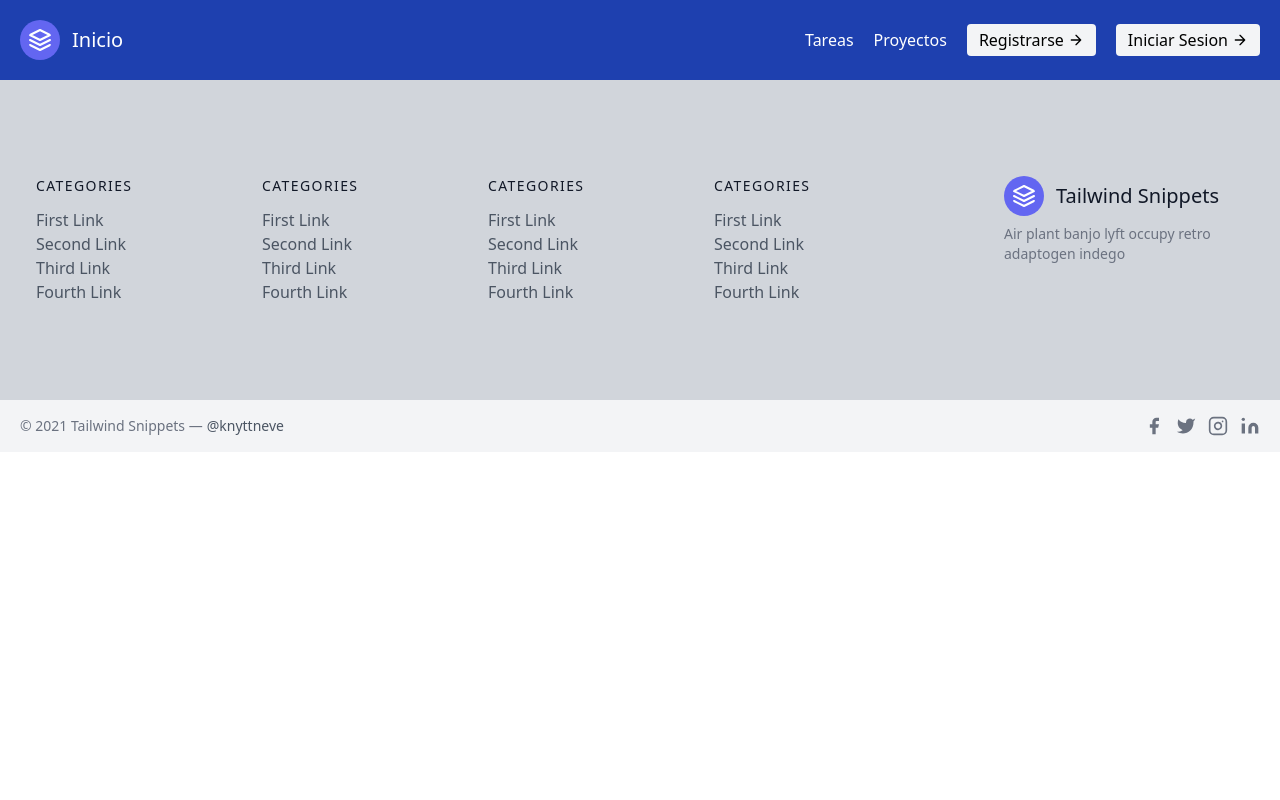
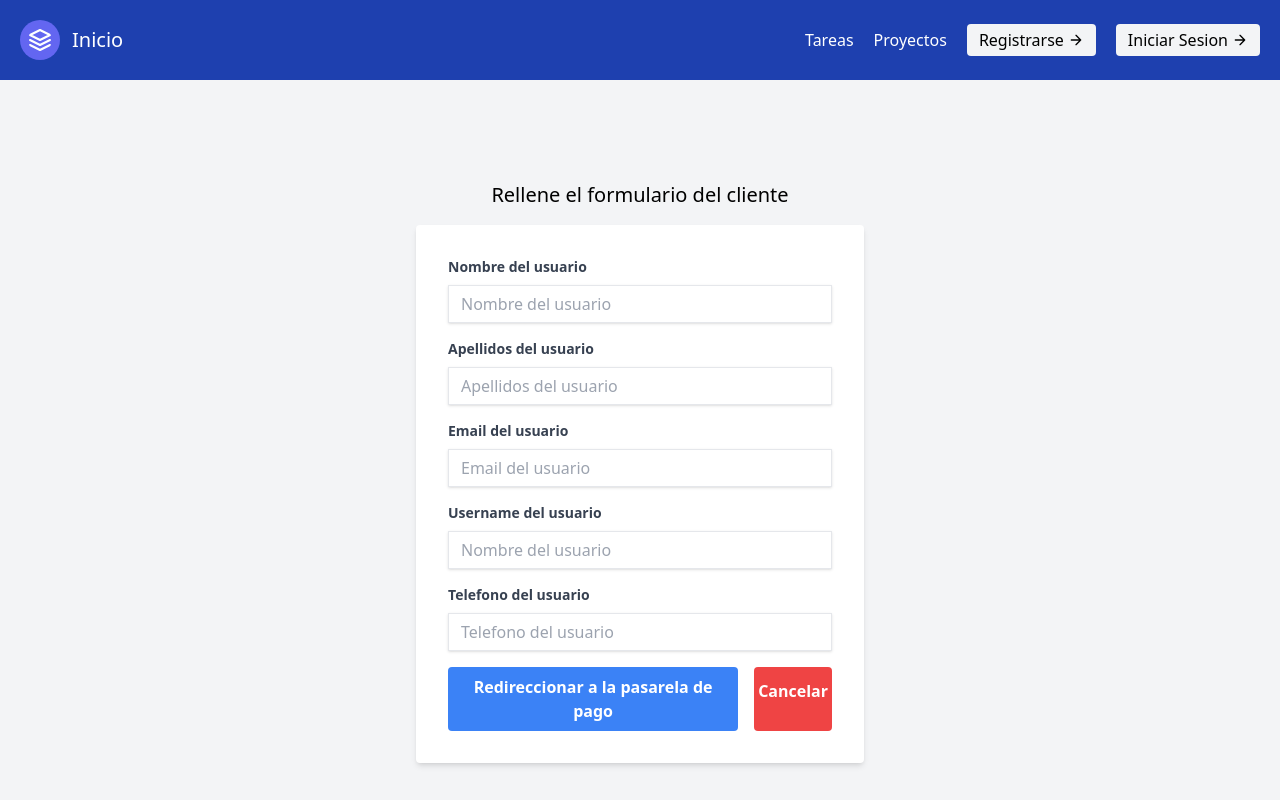
Before and after one commit to rubsuadav/DRF_REACT_EXAMPLE, a React (Vite) app in the folder frontend/: page /payments/free/0 in a window 1280 px wide. Shown: the top 800 px of the page. Built offline with nearby package versions, Linux system fonts and the light colour scheme.

Commit message:
Add subscription and success subscription components

```diff
--- a/frontend/src/App.jsx
+++ b/frontend/src/App.jsx
@@ -17,6 +17,8 @@ import CreateProject from "./pages/CreateProject";
 import EditProject from "./pages/EditProject";
 import Login from "./pages/auth/Login";
 import Register from "./pages/auth/Register";
+import Subscription from "./components/Subscription";
+import SuccesSubcription from "./components/SuccesSubcription";
 
 // Authentication and routes
 import { AuthContextProvider } from "./context/authContext";
@@ -56,6 +58,12 @@ export default function App() {
                 <Route path="/login" element={<Login />} />
                 <Route path="/register" element={<Register />} />
               </Route>
+              {/* Subscriptions */}
+              <Route
+                path="/payments/:subscriptionName/:subscriptionPrice"
+                element={<Subscription />}
+              />
+              <Route path="/success" element={<SuccesSubcription />} />
             </Route>
           </Routes>
           <Footer />
--- /dev/null
+++ b/frontend/src/components/Subscription.jsx
@@ -0,0 +1,231 @@
+import React, { useState } from "react";
+import { useParams, Link } from "react-router-dom";
+import Swal from "sweetalert2";
+
+export default function Subscription() {
+  const [form, setForm] = useState({
+    name: "",
+    last_name: "",
+    email: "",
+    username: "",
+    phone: "",
+  });
+
+  const { subscriptionName, subscriptionPrice } = useParams();
+
+  const [errors, setErrors] = useState({});
+
+  const { name, last_name, email, username, phone } = form;
+
+  function handleInput(e) {
+    setForm({ ...form, [e.target.name]: e.target.value });
+    setErrors({});
+  }
+
+  async function handleSubmit(e) {
+    e.preventDefault();
+
+    const customerResponse = await fetch(
+      "http://localhost:8000/api/customer/",
+      {
+        method: "POST",
+        headers: {
+          "Content-Type": "application/json",
+        },
+        body: JSON.stringify(form),
+      }
+    );
+
+    const customerData = await customerResponse.json();
+
+    let customerErrors = null;
+    switch (customerResponse.status) {
+      case 400:
+        customerErrors = customerData;
+        setErrors(customerErrors);
+        break;
+      case 201:
+        break;
+      case 500:
+        customerErrors = customerData;
+        setErrors(customerErrors);
+        break;
+      default:
+        break;
+    }
+
+    const priceResponse = await fetch("http://localhost:8000/api/price/", {
+      method: "POST",
+      headers: {
+        "Content-Type": "application/json",
+      },
+      body: JSON.stringify({
+        price: subscriptionPrice,
+        name: subscriptionName,
+      }),
+    });
+
+    const priceData = await priceResponse.json();
+    try {
+      if (!customerErrors) {
+        const alert = await Swal.fire({
+          title: "Datos del formulario correctos",
+          text: "¿Desea continuar con el pago?",
+          icon: "success",
+          confirmButtonText: "Si",
+          denyButtonText: "No",
+          showConfirmButton: true,
+          showDenyButton: true,
+        });
+        if (alert.isConfirmed) {
+          //AQUI VA LA LOGICA DEL FETCH DEL CHECKOUT
+          const checkoutResponse = await fetch(
+            "http://127.0.0.1:8000/api/checkout/",
+            {
+              method: "POST",
+              headers: {
+                "Content-Type": "application/json",
+              },
+              body: JSON.stringify({
+                customer_id: customerData["id del cliente"],
+                price_id: priceData["id del precio"],
+                success_url: "http://localhost:5173/success",
+              }),
+            }
+          );
+          const checkoutData = await checkoutResponse.json();
+          window.location.href = checkoutData["url de la sesion"];
+        }
+      }
+    } catch (error) {
+      Swal.fire({
+        title: "Imposible redireccionar a ls pasarela de pago",
+        text: "Debes de rellenar todos los campos del formulario correctamente",
+        icon: "error",
+      });
+    }
+  }
+
+  return (
+    <div className="flex flex-col items-center justify-center min-h-screen bg-gray-100">
+      <h1 className="text-center text-xl">Rellene el formulario del cliente</h1>
+      <div className="w-full max-w-md p-8 m-4 bg-white rounded shadow-md">
+        <form onSubmit={(e) => handleSubmit(e)}>
+          <div className="mb-4">
+            <label
+              htmlFor="Nombre del usuario"
+              className="block mb-2 text-sm font-bold text-gray-700"
+            >
+              Nombre del usuario
+            </label>
+            <input
+              type="text"
+              className="w-full px-3 py-2 leading-tight text-gray-700 border rounder shadow appearance-none focus:outline-none focus:shadow-outline"
+              placeholder="Nombre del usuario"
+              name="name"
+              value={name}
+              onChange={(e) => handleInput(e)}
+            />
+            {errors.name && (
+              <p className="mt-1 text-xs italic text-red-500">{errors.name}</p>
+            )}
+          </div>
+          <div className="mb-4">
+            <label
+              htmlFor="Apellidos del usuario"
+              className="block mb-2 text-sm font-bold text-gray-700"
+            >
+              Apellidos del usuario
+            </label>
+            <input
+              type="text"
+              className="w-full px-3 py-2 leading-tight text-gray-700 border rounder shadow appearance-none focus:outline-none focus:shadow-outline"
+              placeholder="Apellidos del usuario"
+              name="last_name"
+              value={last_name}
+              onChange={(e) => handleInput(e)}
+            />
+            {errors.last_name && (
+              <p className="mt-1 text-xs italic text-red-500">
+                {errors.last_name}
+              </p>
+            )}
+          </div>
+          <div className="mb-4">
+            <label
+              htmlFor="Email del usuario"
+              className="block mb-2 text-sm font-bold text-gray-700"
+            >
+              Email del usuario
+            </label>
+            <input
+              type="email"
+              className="w-full px-3 py-2 leading-tight text-gray-700 border rounder shadow appearance-none focus:outline-none focus:shadow-outline"
+              placeholder="Email del usuario"
+              name="email"
+              value={email}
+              onChange={(e) => handleInput(e)}
+            />
+            {errors.email && (
+              <p className="mt-1 text-xs italic text-red-500">{errors.email}</p>
+            )}
+          </div>
+          <div className="mb-4">
+            <label
+              htmlFor="Username del usuario"
+              className="block mb-2 text-sm font-bold text-gray-700"
+            >
+              Username del usuario
+            </label>
+            <input
+              type="text"
+              className="w-full px-3 py-2 leading-tight text-gray-700 border rounder shadow appearance-none focus:outline-none focus:shadow-outline"
+              placeholder="Nombre del usuario"
+              name="username"
+              value={username}
+              onChange={(e) => handleInput(e)}
+            />
+            {errors.username && (
+              <p className="mt-1 text-xs italic text-red-500">
+                {errors.username}
+              </p>
+            )}
+          </div>
+          <div className="mb-4">
+            <label
+              htmlFor="Telefono del usuario"
+              className="block mb-2 text-sm font-bold text-gray-700"
+            >
+              Telefono del usuario
+            </label>
+            <input
+              type="tel"
+              className="w-full px-3 py-2 leading-tight text-gray-700 border rounder shadow appearance-none focus:outline-none focus:shadow-outline"
+              placeholder="Telefono del usuario"
+              name="phone"
+              value={phone}
+              onChange={(e) => handleInput(e)}
+            />
+            {errors.phone && (
+              <p className="mt-1 text-xs italic text-red-500">{errors.phone}</p>
+            )}
+          </div>
+          <div className="flex space-x-4">
+            <button
+              type="submit"
+              className="w-auto px-2 py-2 font-bold text-white bg-blue-500 rounded hover:bg-blue-700 focus:outline-none focus:shadow-outline"
+            >
+              Redireccionar a la pasarela de pago
+            </button>
+            <Link
+              className="w-auto px-1 py-3 font-bold text-white bg-red-500 rounded hover:bg-red-700 focus:outline-none focus:shadow-outline"
+              to={"/"}
+            >
+              Cancelar{" "}
+            </Link>
+          </div>
+        </form>
+      </div>
+    </div>
+  );
+}
--- /dev/null
+++ b/frontend/src/components/SuccesSubcription.jsx
@@ -0,0 +1,37 @@
+import React from "react";
+import { Link, useNavigate } from "react-router-dom";
+
+export default function SuccesSubcription() {
+  let navigate = useNavigate();
+
+  function navigateToHome() {
+    navigate("/");
+  }
+
+  return (
+    <div className="flex justify-center items-center h-screen bg-gray-200">
+      <div className="flex flex-col justify-between bg-white px-24 py-10 rounded-lg shadow-md h-auto">
+        <div>
+          <div className="flex justify-center">
+            <div className="flex justify-center items-center rounded-full h-40 w-40 bg-gray-100 mb-6">
+              <span className="text-9xl text-green-500 animate-bounce">✓</span>
+            </div>
+          </div>
+          <h1 className="text-4xl text-green-500 font-bold mb-3 text-center">
+            Gracias por suscribirse
+          </h1>
+          <p className="text-gray-700 text-md text-center mb-8">
+            Tu suscripcion ha sido realizada con exito
+          </p>
+        </div>
+        <Link
+          to={"/"}
+          onClick={navigateToHome}
+          className="self-center text-gray-700 bg-gray-200 rounded px-4 py-2 hover:bg-gray-300 mb-4"
+        >
+          Volver al inicio
+        </Link>
+      </div>
+    </div>
+  );
+}
```
Also changed, not shown: frontend/src/pages/Home.jsx (+20 -6 lines).
